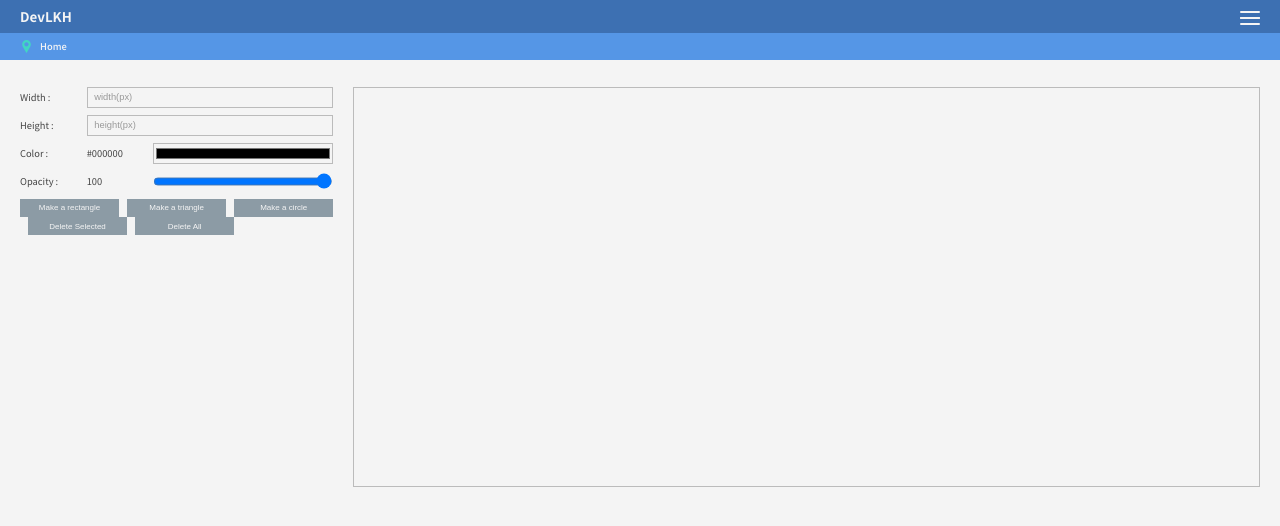
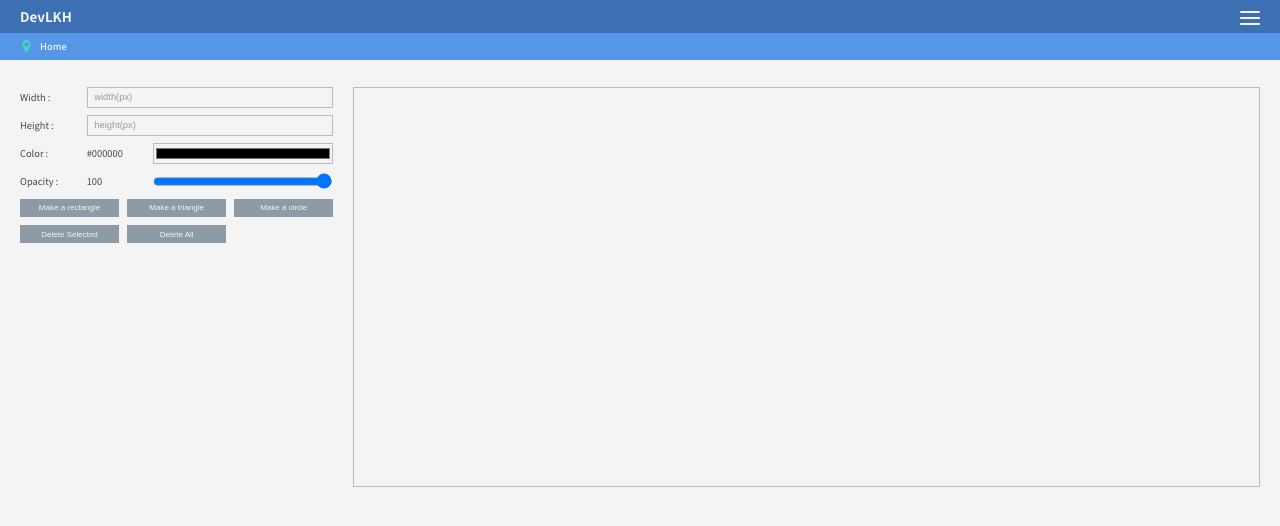
Before and after one commit to devlkhkr/rctprtc, a React (Create React App) app: page /shapeMaker in a window 1280 px wide. Shown: the top 526 px of the page. Built offline with nearby package versions, Linux system fonts and the light colour scheme.

Commit message:
fix error

```diff
--- a/src/css/index.css
+++ b/src/css/index.css
@@ -495,10 +495,13 @@ h3 {
 .shapeStore .shapeCreateBtns button {
   width: calc(100% / 3 - (8rem / 19.20));
   font-size: 0.625rem;
+  margin-left: 0.625rem;
+  margin-bottom: 0.625rem;
+  white-space: nowrap;
 }
 
-.shapeStore .shapeCreateBtns button + button {
-  margin-left: 0.625rem;
+.shapeStore .shapeCreateBtns button:nth-child(3n + 1) {
+  margin-left: 0;
 }
 
 .shapeStore ul.shapeInfo {
--- a/src/css/index.scss
+++ b/src/css/index.scss
@@ -459,8 +459,11 @@ h3{
         button{
             width: calc(100% / 3 - (8rem / 19.20));
             font-size: px(12);
-            +button{
-                margin-left: px(12);
+            margin-left: px(12);
+            margin-bottom: px(12);
+            white-space: nowrap;
+            &:nth-child(3n + 1){
+                margin-left: 0;
             }
         }
     }
--- a/src/pages/shapeMaker.js
+++ b/src/pages/shapeMaker.js
@@ -38,6 +38,8 @@ class ClassTest extends Component{
         this.mouse = this.shapeFocus.bind(this)
 
         this.state = {
+            width: "",
+            height: "",
             color: "#000000",
             opacity: 100,
             shapes: [],
@@ -79,25 +81,21 @@ class ClassTest extends Component{
     widthChange = (e) => {
         this.setState({
             width: e.target.value,
-            triggerForShapeStore: true,
         })
     }
     heightChange = (e) => {
         this.setState({
             height: e.target.value,
-            triggerForShapeStore: true,
         })
     }
     colorChange = (e) => {
         this.setState({
             color: e.target.value,
-            triggerForShapeStore: true,
         })
     }
     opacityChange = (e) => {
         this.setState({
             opacity: e.target.value,
-            triggerForShapeStore: true,
         })
     }
 
@@ -237,7 +235,6 @@ class ClassTest extends Component{
         }
         this.setState({
             area: shapeInfo.getShapeArea(),
-            triggerForShapeStore: false,
         })
         return React.createElement("span", {
             isshape: "true",
@@ -259,11 +256,11 @@ class ClassTest extends Component{
 
     render(){
         return (
-            <div class="wrapper_shapeMaker">
+            <div className="wrapper_shapeMaker">
                 {/* <div className="wrapper_tool">
                     <h3>Class & Object</h3>
                 </div> */}
-                <input type="checkbox" id="trigger_shapeStore" onClick="openShapeStore" checked={this.state.triggerForShapeStore} />
+                <input type="checkbox" id="trigger_shapeStore" />
                 <div className="shapeStore">
                     <div className="shapeSet">
                         <label>Width : </label><input type="number" id="input_set_width" placeholder="width(px)" onChange={this.widthChange} value={this.state.width}></input>
@@ -275,7 +272,7 @@ class ClassTest extends Component{
                         <label>Color : </label><span>{this.state.color}</span><input type="color" id="input_set_color" onChange={this.colorChange} value={this.state.color}></input>
                     </div>
                     <div className="shapeSet">
-                        <label>Opacity : </label><span>{this.state.opacity}</span><input type="range" id="input_set_opacity" defaultValue="100" onChange={this.opacityChange} value={this.state.opacity}></input>
+                        <label>Opacity : </label><span>{this.state.opacity}</span><input type="range" id="input_set_opacity" onChange={this.opacityChange} value={this.state.opacity}></input>
                     </div>
                     <div className="shapeCreateBtns">
                         <button onClick={this.makeARectangle} className="btn_color_01">Make a rectangle</button>
```
Also changed, not shown: 1 other file (tests, documents, lock files or other folders).
